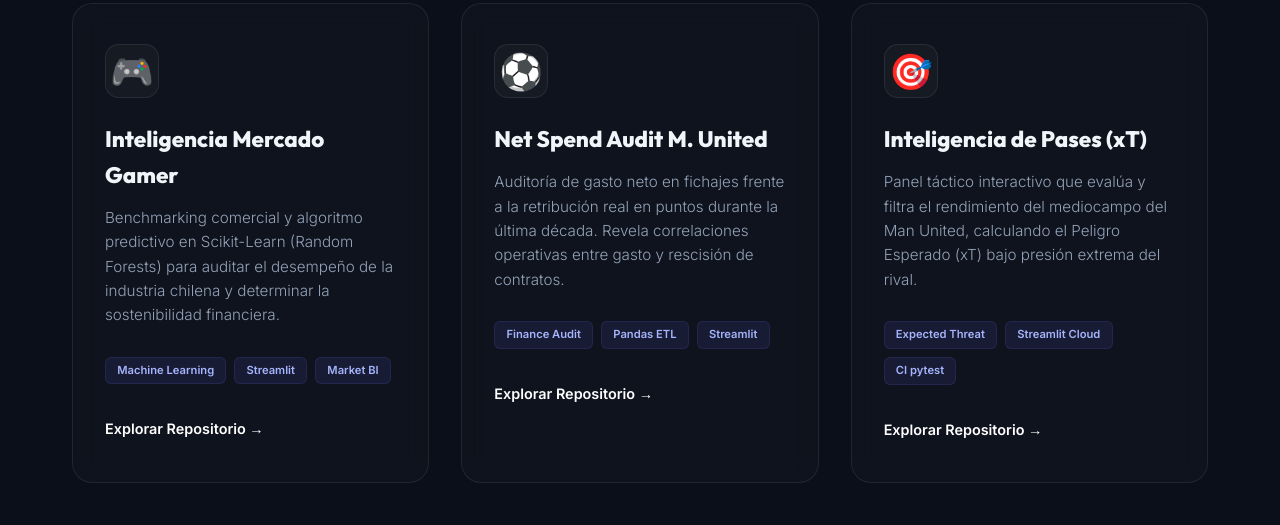
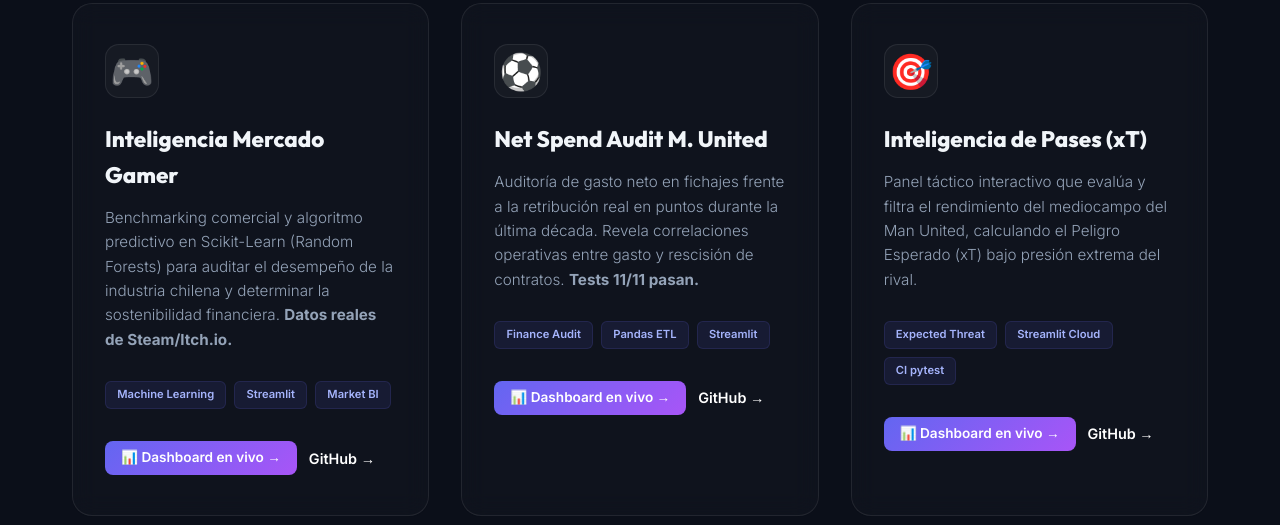
Before and after one commit to alvarosalinaso/portfolio-web, a website built with Vite: page index.html in a window 1280 px wide. Shown: the part 2176-2701 px from the top of the page. Built offline with nearby package versions, Linux system fonts and the light colour scheme.

Commit message:
feat: add Streamlit dashboard live links to project cards

```diff
--- a/index.html
+++ b/index.html
@@ -291,18 +291,24 @@
           <div class="glass-card">
             <div class="card-icon">🎮</div>
             <h3>Inteligencia Mercado Gamer</h3>
-            <p>Benchmarking comercial y algoritmo predictivo en Scikit-Learn (Random Forests) para auditar el desempeño de la industria chilena y determinar la sostenibilidad financiera.</p>
+            <p>Benchmarking comercial y algoritmo predictivo en Scikit-Learn (Random Forests) para auditar el desempeño de la industria chilena y determinar la sostenibilidad financiera. <strong>Datos reales de Steam/Itch.io.</strong></p>
              <div class="tags"><span class="tag">Machine Learning</span><span class="tag">Streamlit</span><span class="tag">Market BI</span></div>
-            <a href="https://github.com/alvarosalinaso/chilean-videogames-analysis" target="_blank" class="card-link">Explorar Repositorio →</a>
+            <div class="card-links">
+              <a href="https://chilean-videogames-analysis-kjcsvpb5cuyhnv4papptzby.streamlit.app" target="_blank" class="card-link primary">📊 Dashboard en vivo →</a>
+              <a href="https://github.com/alvarosalinaso/chilean-videogames-analysis" target="_blank" class="card-link">GitHub →</a>
+            </div>
           </div>
 
           <!-- CARD 5 -->
           <div class="glass-card">
             <div class="card-icon">⚽</div>
             <h3>Net Spend Audit M. United</h3>
-            <p>Auditoría de gasto neto en fichajes frente a la retribución real en puntos durante la última década. Revela correlaciones operativas entre gasto y rescisión de contratos.</p>
+            <p>Auditoría de gasto neto en fichajes frente a la retribución real en puntos durante la última década. Revela correlaciones operativas entre gasto y rescisión de contratos. <strong>Tests 11/11 pasan.</strong></p>
              <div class="tags"><span class="tag">Finance Audit</span><span class="tag">Pandas ETL</span><span class="tag">Streamlit</span></div>
-            <a href="https://github.com/alvarosalinaso/manchester-united-analisis" target="_blank" class="card-link">Explorar Repositorio →</a>
+            <div class="card-links">
+              <a href="https://altatbxqv5yf4mcxtqre39.streamlit.app" target="_blank" class="card-link primary">📊 Dashboard en vivo →</a>
+              <a href="https://github.com/alvarosalinaso/manchester-united-analisis" target="_blank" class="card-link">GitHub →</a>
+            </div>
           </div>
 
           <!-- CARD 6 -->
@@ -311,7 +317,10 @@
             <h3>Inteligencia de Pases (xT)</h3>
             <p>Panel táctico interactivo que evalúa y filtra el rendimiento del mediocampo del Man United, calculando el Peligro Esperado (xT) bajo presión extrema del rival.</p>
              <div class="tags"><span class="tag">Expected Threat</span><span class="tag">Streamlit Cloud</span><span class="tag">CI pytest</span></div>
-            <a href="https://github.com/alvarosalinaso/united-passing-efficiency-24-25" target="_blank" class="card-link">Explorar Repositorio →</a>
+            <div class="card-links">
+              <a href="https://united-passing-efficiency-24-25-csjdeu5gajataagkqbydyu.streamlit.app" target="_blank" class="card-link primary">📊 Dashboard en vivo →</a>
+              <a href="https://github.com/alvarosalinaso/united-passing-efficiency-24-25" target="_blank" class="card-link">GitHub →</a>
+            </div>
           </div>
 
         </div>
--- a/style.css
+++ b/style.css
@@ -795,6 +795,28 @@ input:checked + .slider:before {
   transform: translateX(4px);
 }
 
+.card-links {
+  display: flex;
+  gap: 0.75rem;
+  margin-top: 0.75rem;
+  flex-wrap: wrap;
+}
+
+.card-link.primary {
+  background: var(--accent-gradient);
+  padding: 0.4rem 1rem;
+  border-radius: 8px;
+  border: none;
+  color: #fff;
+  font-size: 0.85rem;
+}
+
+.card-link.primary:hover {
+  opacity: 0.9;
+  transform: translateY(-1px);
+  box-shadow: 0 4px 12px var(--accent-glow);
+}
+
 /* Deploy Section & Terminal Box styles */
 .deploy-section {
   margin-bottom: 4rem;
```
